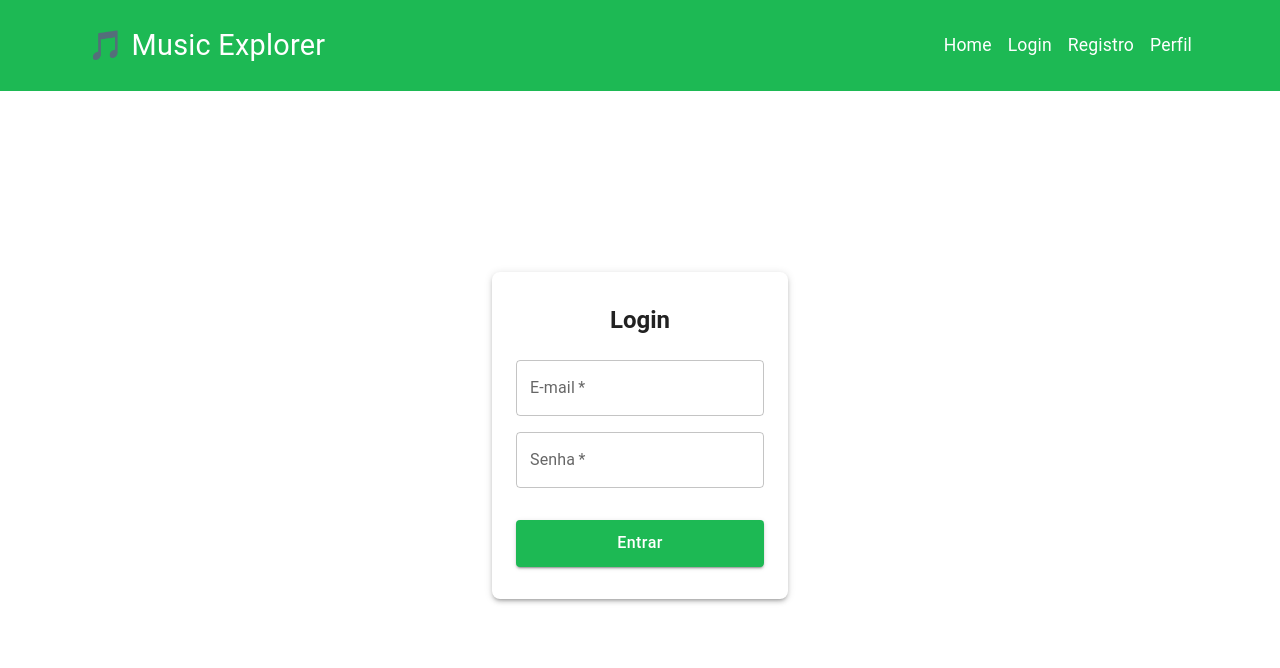
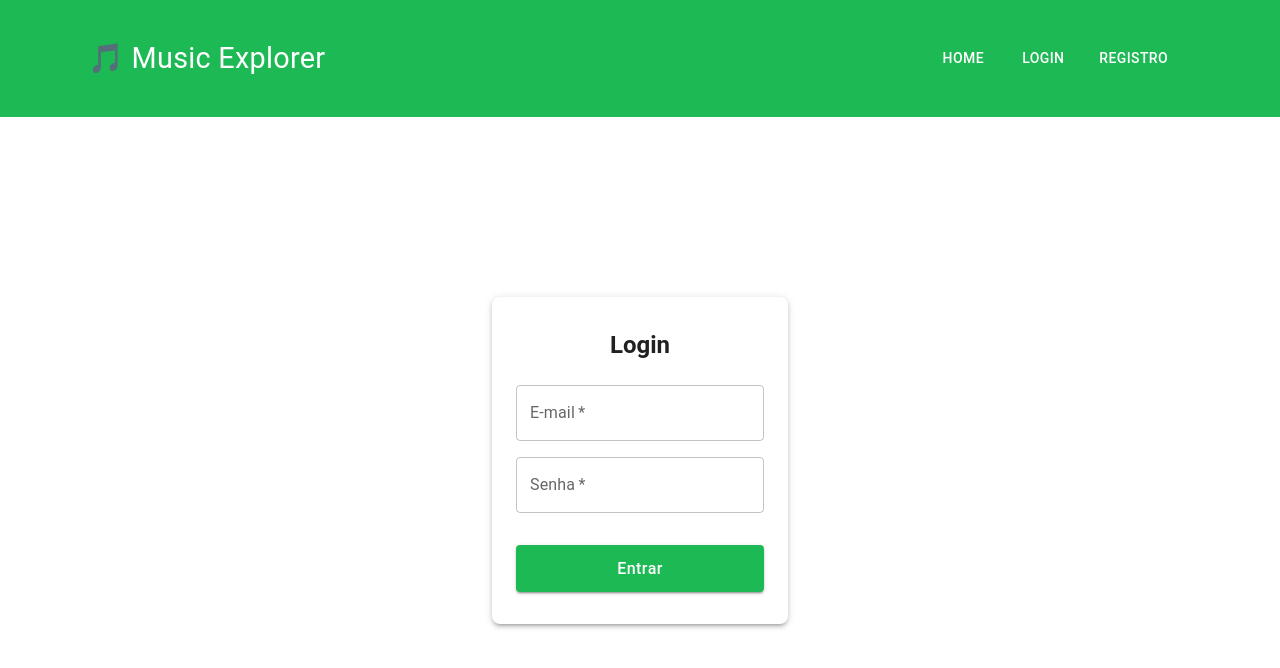
Before and after one commit to marcelosampaio/MusicExplorer, a React (Create React App) app: page /login in a window 1280 px wide. Shown: the top 668 px of the page. Built offline with nearby package versions, Linux system fonts and the light colour scheme.

Commit message:
feat: login dynamic behavior within navbar

```diff
--- a/src/App.js
+++ b/src/App.js
@@ -1,6 +1,7 @@
 import React from "react";
 import { Routes, Route, Navigate } from "react-router-dom";
 import { CssBaseline } from "@mui/material";
+import { AuthProvider } from "./contexts/AuthProvider";
 import Header from "./components/Header";
 import Login from "./pages/Login";
 import Register from "./pages/Register";
@@ -9,7 +10,7 @@ import Profile from "./pages/Profile";
 
 function App() {
   return (
-    <>
+    <AuthProvider>
       <CssBaseline />
       <Header />
       <Routes>
@@ -19,7 +20,7 @@ function App() {
         <Route path="/profile" element={<Profile />} />
         <Route path="*" element={<Navigate to="/" />} />
       </Routes>
-    </>
+    </AuthProvider>
   );
 }
 
--- a/src/components/LoginForm.js
+++ b/src/components/LoginForm.js
@@ -1,24 +1,33 @@
-import React, { useState } from "react";
+import React, { useState, useEffect } from "react";
 import { Box, TextField, Button, Typography, Alert } from "@mui/material";
+import { useNavigate } from "react-router-dom";
 import Authentication from "../utils/Authentication";
+import { useAuth } from "../contexts/AuthContext"; // ✅ import do contexto global
 
 function LoginForm() {
-  const [user, setUser] = useState({ email: "", password: "" });
+  const [userData, setUserData] = useState({ email: "", password: "" });
   const [error, setError] = useState("");
-  const [success, setSuccess] = useState("");
   const [loading, setLoading] = useState(false);
+  const navigate = useNavigate();
+  const { user } = useAuth(); // ✅ acessa usuário autenticado globalmente
+
+  // Se o usuário já estiver logado, redireciona direto para o perfil
+  useEffect(() => {
+    if (user) {
+      navigate("/profile");
+    }
+  }, [user, navigate]);
 
   const handleChange = (e) => {
     const { name, value } = e.target;
-    setUser((prev) => ({ ...prev, [name]: value }));
+    setUserData((prev) => ({ ...prev, [name]: value }));
     setError("");
-    setSuccess("");
   };
 
   const handleSubmit = async (e) => {
     e.preventDefault();
 
-    if (!user.email.trim() || !user.password.trim()) {
+    if (!userData.email.trim() || !userData.password.trim()) {
       setError("Por favor, preencha todos os campos.");
       return;
     }
@@ -26,40 +35,32 @@ function LoginForm() {
     try {
       setLoading(true);
       setError("");
-      setSuccess("");
 
-      // 🔍 Logs de depuração:
-      console.log("=== Tentando login no Supabase ===");
-      console.log("Email digitado:", user.email);
-      console.log("Senha digitada:", user.password);
-      console.log("Objeto Authentication:", Authentication);
-      console.log("Chamando Authentication.login...");
-
+      console.log("🔑 Tentando login via Supabase...");
       const { data, error } = await Authentication.login(
-        user.email,
-        user.password
+        userData.email,
+        userData.password
       );
 
-      console.log("Resposta do Supabase:", { data, error });
+      console.log("Resposta Supabase:", { data, error });
 
       if (error) {
-        console.error("Erro retornado pelo Supabase:", error);
         setError("Credenciais inválidas. Verifique seu e-mail e senha.");
         return;
       }
 
       if (data?.user) {
-        console.log("Usuário autenticado com sucesso:", data.user);
-        setSuccess("Login realizado com sucesso!");
+        console.log("✅ Login realizado com sucesso:", data.user);
+        // Aqui não precisamos setar nada manualmente
+        // O AuthProvider será atualizado automaticamente via Supabase listener
       } else {
-        console.warn("Nenhum usuário retornado pelo Supabase.");
+        setError("Nenhum usuário retornado pelo Supabase.");
       }
     } catch (err) {
-      console.error("Erro inesperado durante o login:", err);
+      console.error("Erro inesperado:", err);
       setError("Ocorreu um erro ao tentar fazer login.");
     } finally {
       setLoading(false);
-      console.log("=== Fim do fluxo de login ===");
     }
   };
 
@@ -88,13 +89,12 @@ function LoginForm() {
       </Typography>
 
       {error && <Alert severity="error" sx={{ width: "100%" }}>{error}</Alert>}
-      {success && <Alert severity="success" sx={{ width: "100%" }}>{success}</Alert>}
 
       <TextField
         label="E-mail"
         name="email"
         type="email"
-        value={user.email}
+        value={userData.email}
         onChange={handleChange}
         fullWidth
         required
@@ -104,7 +104,7 @@ function LoginForm() {
         label="Senha"
         name="password"
         type="password"
-        value={user.password}
+        value={userData.password}
         onChange={handleChange}
         fullWidth
         required
--- a/src/components/Navbar.js
+++ b/src/components/Navbar.js
@@ -1,72 +1,64 @@
-import { Box, Link as MuiLink } from "@mui/material";
-import { Link } from "react-router-dom";
+import { Link, useNavigate } from "react-router-dom";
+import { useAuth } from "../contexts/AuthContext";
+import { Box, Button, Stack } from "@mui/material";
 
 function NavBar() {
+  const { user, logout } = useAuth();
+  const navigate = useNavigate();
+
+  const handleLogout = async () => {
+    await logout();
+    navigate("/"); // redireciona para home
+  };
+
   return (
     <Box
       component="nav"
       sx={{
         display: "flex",
-        flexDirection: { xs: "column", sm: "row" },
-        alignItems: "center",
-        gap: { xs: "0.5rem", sm: "1rem" },
+        justifyContent: "center",
+        gap: 2,
+        p: 2,
+        bgcolor: "transparent",
       }}
     >
-      <MuiLink
-        component={Link}
-        to="/"
-        underline="none"
-        sx={{
-          color: "#fff",
-          fontSize: { xs: "0.9rem", sm: "1rem", md: "1.1rem" },
-          transition: "opacity 0.2s ease",
-          "&:hover": { opacity: 0.8 },
-        }}
-      >
-        Home
-      </MuiLink>
+      <Stack direction="row" spacing={2}>
+        {/* Sempre visível */}
+        <Button component={Link} to="/" sx={{ color: "white" }}>
+          Home
+        </Button>
 
-      <MuiLink
-        component={Link}
-        to="/login"
-        underline="none"
-        sx={{
-          color: "#fff",
-          fontSize: { xs: "0.9rem", sm: "1rem", md: "1.1rem" },
-          transition: "opacity 0.2s ease",
-          "&:hover": { opacity: 0.8 },
-        }}
-      >
-        Login
-      </MuiLink>
+        {/* Usuário não autenticado */}
+        {!user && (
+          <>
+            <Button component={Link} to="/login" sx={{ color: "white" }}>
+              Login
+            </Button>
+            <Button component={Link} to="/register" sx={{ color: "white" }}>
+              Registro
+            </Button>
+          </>
+        )}
 
-      <MuiLink
-        component={Link}
-        to="/register"
-        underline="none"
-        sx={{
-          color: "#fff",
-          fontSize: { xs: "0.9rem", sm: "1rem", md: "1.1rem" },
-          transition: "opacity 0.2s ease",
-          "&:hover": { opacity: 0.8 },
-        }}
-      >
-        Registro
-      </MuiLink>
-
-      <MuiLink
-        component={Link}
-        to="/profile"
-        underline="none"
-        sx={{
-          color: "#fff",
-          fontSize: { xs: "0.9rem", sm: "1rem", md: "1.1rem" },
-          transition: "opacity 0.2s ease",
-          "&:hover": { opacity: 0.8 },
-        }}
-      >
-        Perfil
-      </MuiLink>
+        {/* Usuário autenticado */}
+        {user && (
+          <>
+            <Button component={Link} to="/profile" sx={{ color: "white" }}>
+              Perfil
+            </Button>
+            <Button
+              onClick={handleLogout}
+              sx={{
+                color: "#fff",
+                border: "1px solid #1DB954",
+                "&:hover": { bgcolor: "rgba(29,185,84,0.1)" },
+              }}
+            >
+              Logout
+            </Button>
+          </>
+        )}
+      </Stack>
     </Box>
   );
 }
--- /dev/null
+++ b/src/contexts/AuthContext.js
@@ -0,0 +1,13 @@
+import { createContext, useContext } from "react";
+
+// Cria o contexto
+export const AuthContext = createContext(null);
+
+// Hook auxiliar para consumir o contexto
+export function useAuth() {
+  const context = useContext(AuthContext);
+  if (!context) {
+    throw new Error("useAuth deve ser usado dentro de um AuthProvider");
+  }
+  return context;
+}
--- /dev/null
+++ b/src/contexts/AuthProvider.js
@@ -0,0 +1,42 @@
+import { useEffect, useState } from "react";
+import supabase from "../services/SupabaseClient";
+import { AuthContext } from "./AuthContext";
+
+export function AuthProvider({ children }) {
+  const [user, setUser] = useState(null);
+  const [loading, setLoading] = useState(true);
+
+  // Carrega sessão atual
+  useEffect(() => {
+    const loadSession = async () => {
+      const { data } = await supabase.auth.getSession();
+      setUser(data.session?.user ?? null);
+      setLoading(false);
+    };
+    loadSession();
+
+    // Listener de mudanças de autenticação
+    const { data: listener } = supabase.auth.onAuthStateChange(
+      (_event, session) => {
+        setUser(session?.user ?? null);
+      }
+    );
+
+    return () => {
+      listener.subscription.unsubscribe();
+    };
+  }, []);
+
+  const logout = async () => {
+    await supabase.auth.signOut();
+    setUser(null);
+  };
+
+  const value = { user, logout, loading };
+
+  return (
+    <AuthContext.Provider value={value}>
+      {!loading && children}
+    </AuthContext.Provider>
+  );
+}
--- a/src/utils/Authentication.js
+++ b/src/utils/Authentication.js
@@ -1,4 +1,4 @@
-import supabase from "./SupabaseClient";
+import supabase from "../services/SupabaseClient";
 
 const Authentication = {
   login: async (email, password) => {
```
Also changed, not shown: src/services/SupabaseClient.js (renamed from src/utils/SupabaseClient.js).
